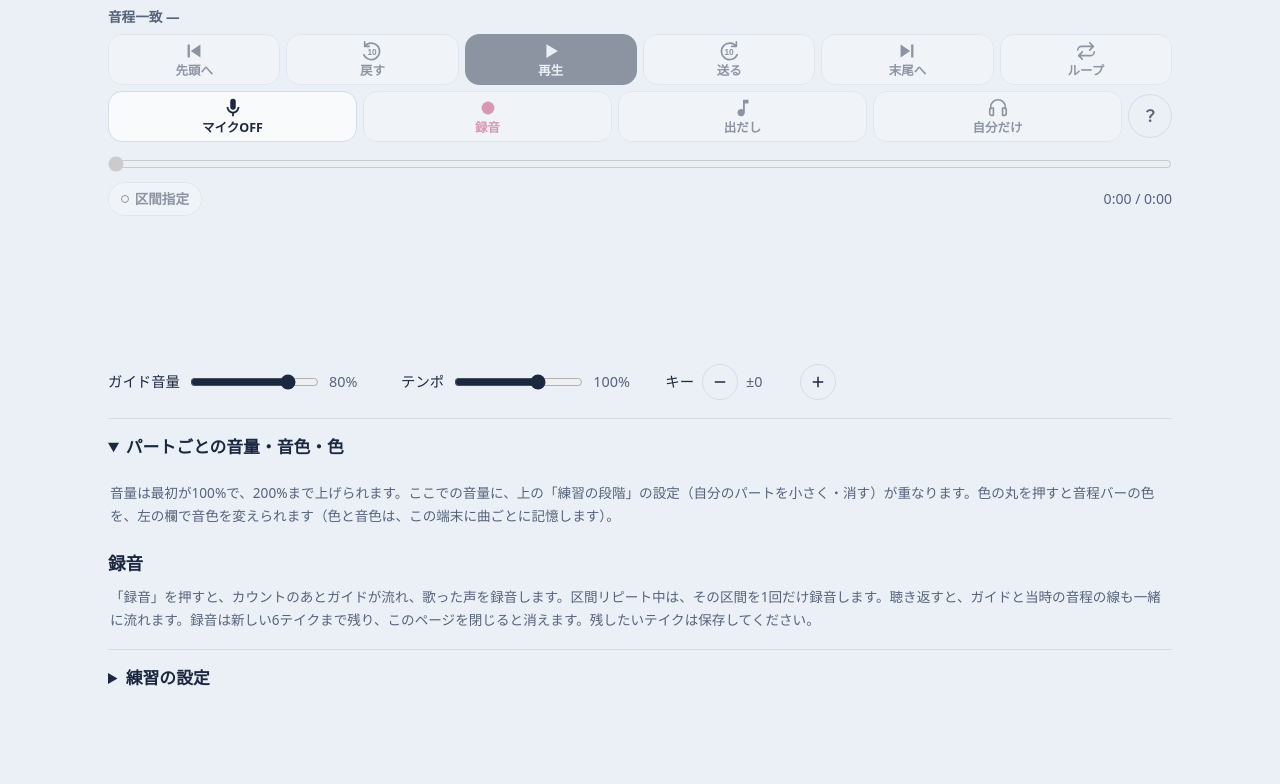
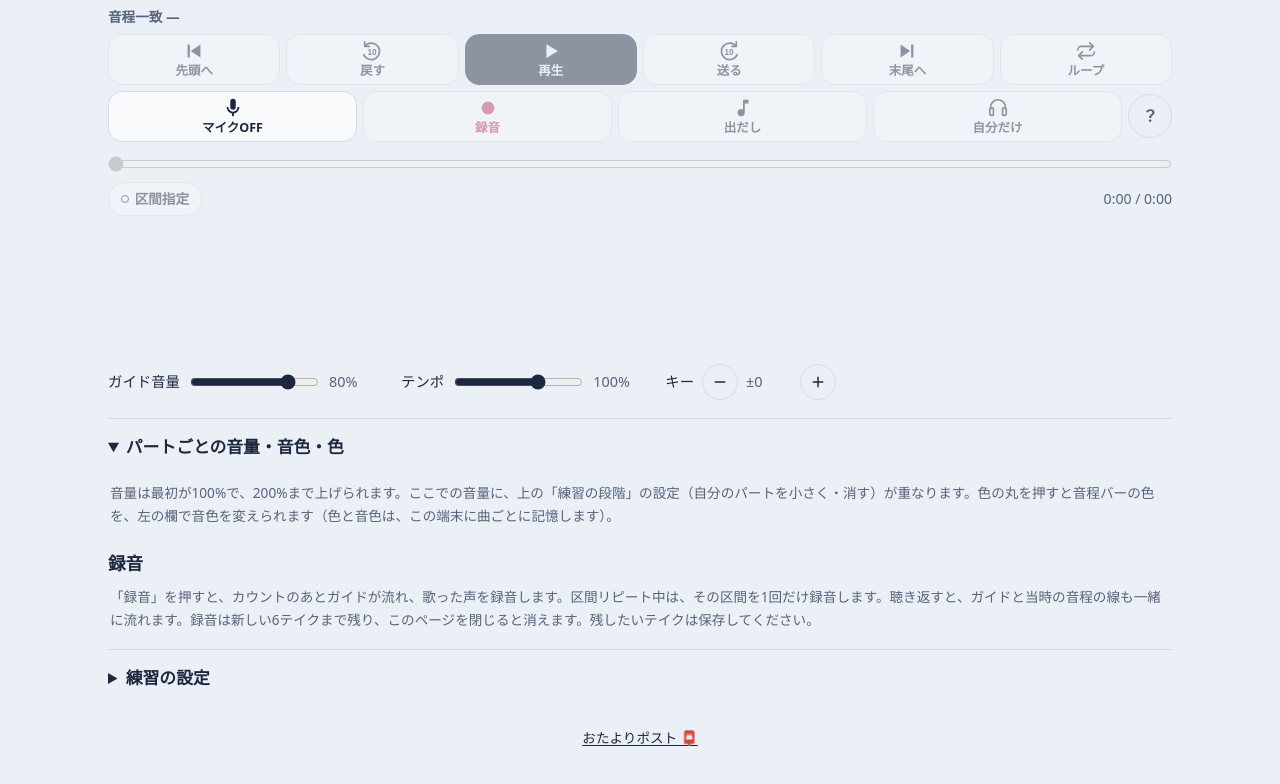
Before and after one commit to daddyboubakiki-stack/Carapella, a website: page index.html in a window 1280 px wide. Shown: the part 576-1360 px from the top of the page. Before the commit the page ends 1314 px from the top, so only its background shows below. Drawn offline with Linux system fonts and the light colour scheme; a web font is replaced by a local one.

Commit message:
Link からもに to the Atelier feedback post without changing practice layout

```diff
--- a/index.html
+++ b/index.html
@@ -54,6 +54,10 @@ body {
 .top { display: flex; flex-wrap: wrap; align-items: flex-end; justify-content: space-between; gap: 10px 20px; margin-bottom: 12px; }
 .top h1 { font-size: 1.65rem; line-height: 1.2; margin: 0; letter-spacing: 0.03em; font-weight: 700; }
 .app-subtitle { margin: 3px 0 0; color: var(--muted); font-size: 0.83rem; }
+/* おたよりの入口は練習画面の外に置き、音程バーや再生ボタンの高さを奪わない。 */
+.feedback-footer { display: flex; justify-content: center; margin-top: 18px; font-size: 0.85rem; }
+.feedback-footer a { display: inline-flex; align-items: center; justify-content: center; min-height: 44px; padding: 8px 12px; color: var(--ink); text-decoration: underline; text-underline-offset: 0.18em; }
+.feedback-footer a:focus-visible { outline: 3px solid var(--focus); outline-offset: 2px; }
 .song { margin: 4px 0 0; color: var(--muted); font-size: 0.92rem; }
 .actions { display: flex; flex-wrap: wrap; gap: 8px; }
 
@@ -678,6 +682,7 @@ body:not(.has-song) .file-menu > .actions { justify-content: flex-end; gap: 12px
     <h3>画面を切り替えても聴く（試験中）</h3>
     <p>マイクと録音を使っていない時は、再生中にほかのアプリへ切り替えたり画面を消したりしても、同じ設定（自分だけ・練習の段階・音量・音色・テンポ・キー・ループ）のまま音が続くようにしています。そのため、設定を変えると数秒かけて端末の中で音声を作り直します。戻ると、聴いていた位置から画面の再生に戻ります。区間・しおりのループ中に画面を離れると、初めの設定ではループだけを止めて、曲の終わりまで流します（区間としおりは残ります）。画面を離れても区間を繰り返したい時は「練習の設定」で変えられます。ロック画面では再生・一時停止と10秒の送り・戻しができます。端末やブラウザによっては止まることがあります。</p>
     <p class="bg-status" id="bgStatus"></p>
+    <p>感想・不具合・機能のリクエストは、<a href="https://chibichan-sketchbook.daddyboubakiki.workers.dev/otayori/?app=karamoni" target="_blank" rel="noopener noreferrer" referrerpolicy="no-referrer">おたよりポスト 📮</a>から送れます（新しいタブで開きます）。</p>
   </dialog>
   <audio id="bgAudio" preload="auto" hidden></audio>
 
@@ -759,6 +764,9 @@ body:not(.has-song) .file-menu > .actions { justify-content: flex-end; gap: 12px
       <p>このページの設定（遅れ補正・音名・カウントなど）と、最後に選んだパート名は、この端末のブラウザに記憶します。</p>
     </div>
   </details>
+  <footer class="feedback-footer" aria-label="からもにへのご意見">
+    <a href="https://chibichan-sketchbook.daddyboubakiki.workers.dev/otayori/?app=karamoni" target="_blank" rel="noopener noreferrer" referrerpolicy="no-referrer">おたよりポスト 📮</a>
+  </footer>
 </div>
 
 <script>
```
